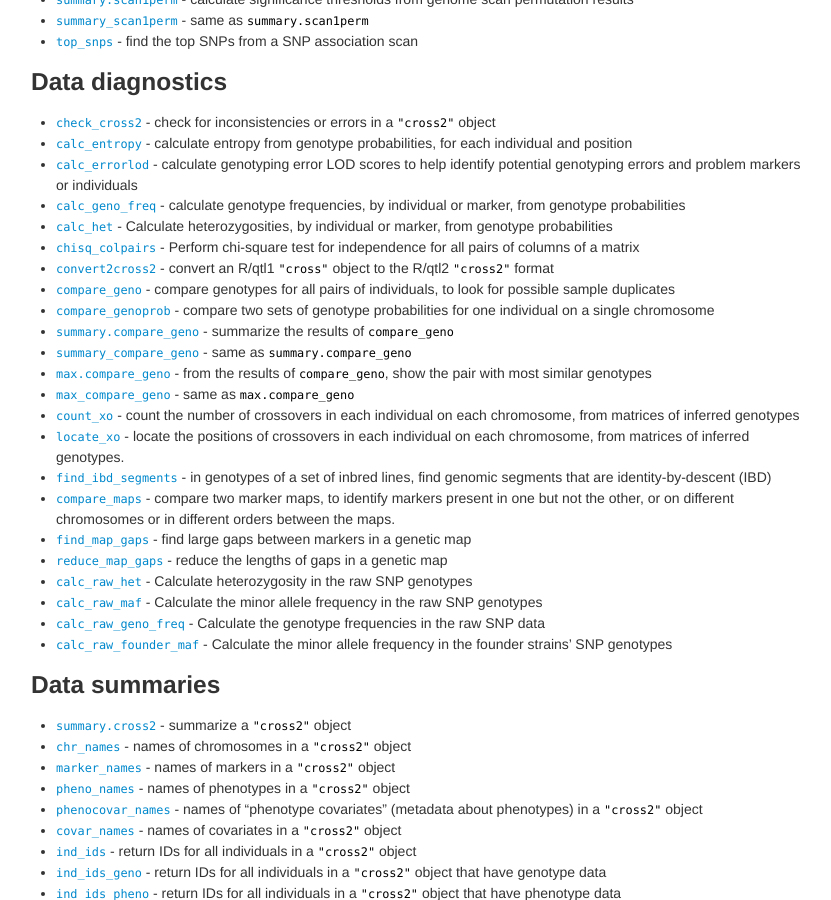
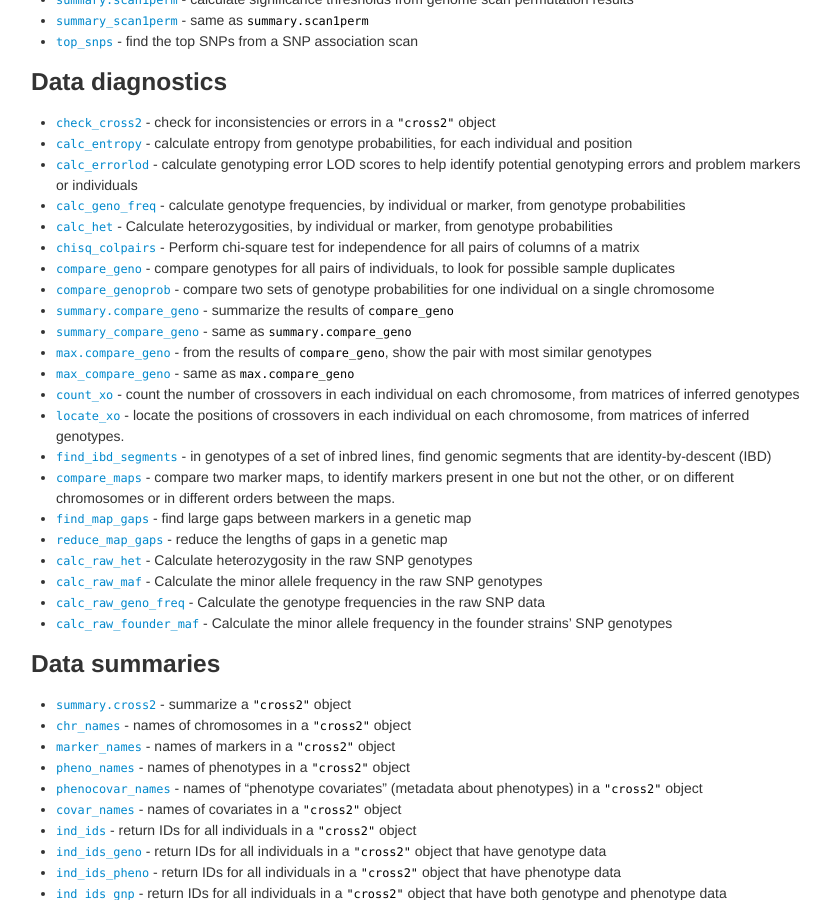
Before and after one commit to rqtl/qtl2, a Jekyll site: the page built from pages/rqtl2_functions.md, in a window 1280 px wide and 900 px high, scrolled down 2213 px. Shown: the whole window, without its empty margins (219-1050 px from the left). Built offline with Jekyll 4.4.1, drawn with Linux system fonts in a browser that asks for light colours; some of the changed text lies outside the part shown.

Commit message:
list of functions: move convert2cross2() from diagnostics to utilities

```diff
--- a/pages/rqtl2_functions.md
+++ b/pages/rqtl2_functions.md
@@ -155,8 +155,6 @@
   from genotype probabilities
 - [`chisq_colpairs`](https://search.r-project.org/CRAN/refmans/qtl2/html/chisq_colpairs.html) - Perform chi-square test for independence for all
   pairs of columns of a matrix
-- [`convert2cross2`](https://search.r-project.org/CRAN/refmans/qtl2/html/convert2cross2.html) - convert an R/qtl1 `"cross"` object to the R/qtl2
-  `"cross2"` format
 - [`compare_geno`](https://search.r-project.org/CRAN/refmans/qtl2/html/compare_geno.html) - compare genotypes for all pairs of individuals, to
   look for possible sample duplicates
 - [`compare_genoprob`](https://search.r-project.org/CRAN/refmans/qtl2/html/compare_genoprob.html) - compare two sets of genotype probabilities for
```
Also changed, not shown: other parts of pages/rqtl2_functions.md (+2 -0 lines).
